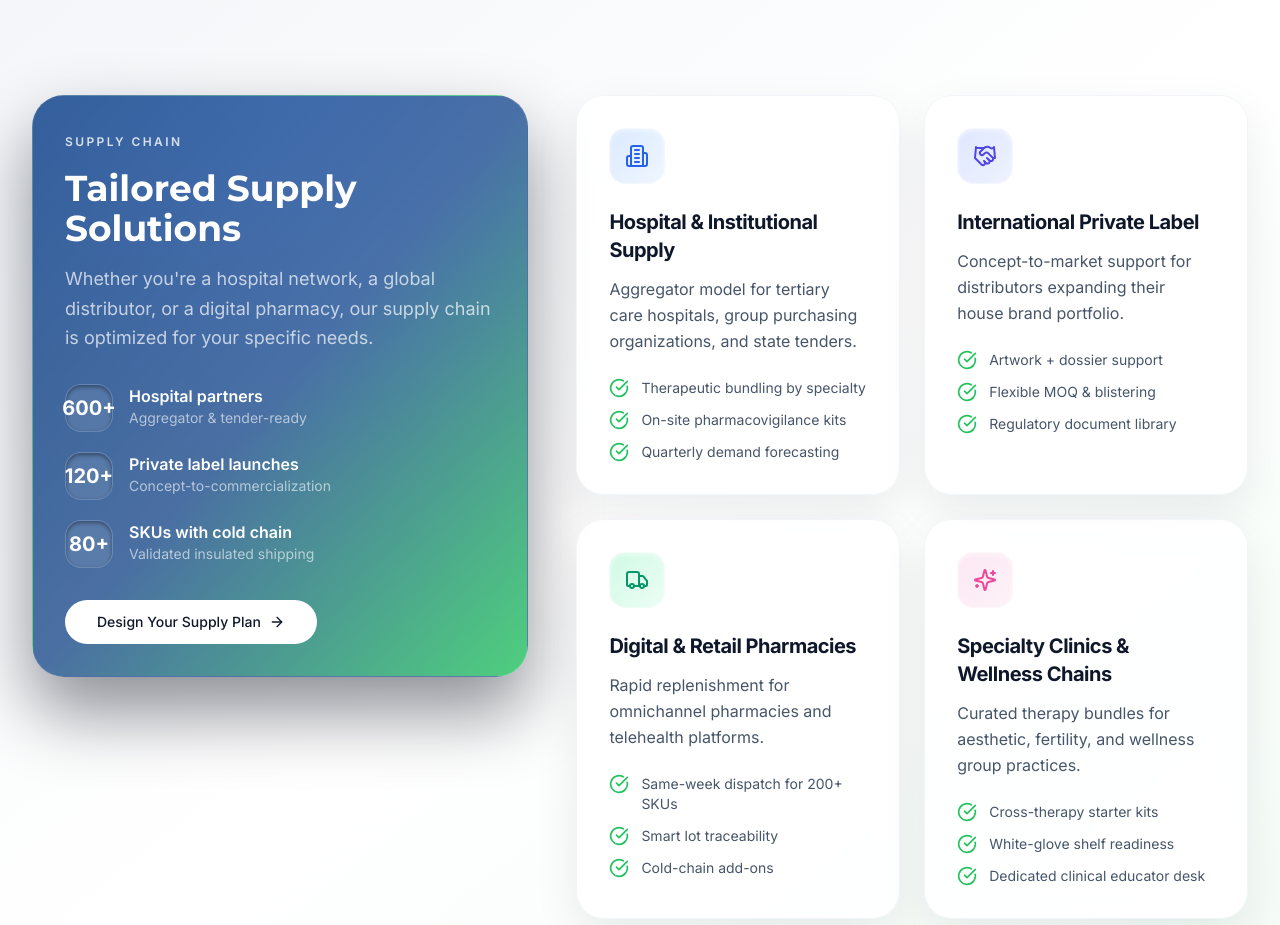
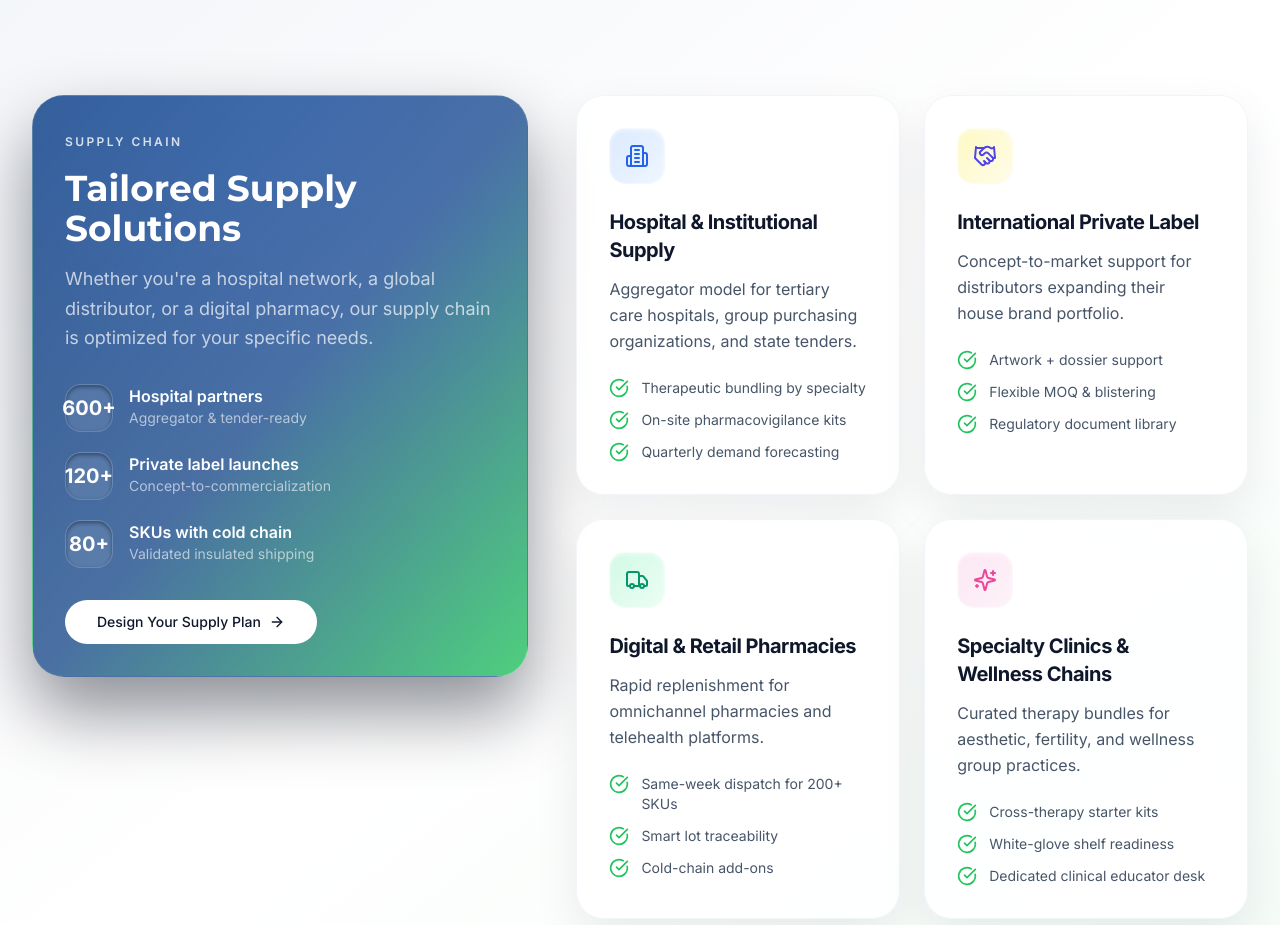
Before and after one commit to visheshsanghvi112/ambica-pharma-portal, a React (Vite) app: page / in a window 1280 px wide. Shown: the part 2820-3745 px from the top of the page. Built offline with nearby package versions, Linux system fonts and the light colour scheme.

Commit message:
Change Private Label card glow from indigo to yellow

```diff
--- a/src/pages/Index.tsx
+++ b/src/pages/Index.tsx
@@ -467,7 +467,7 @@ const Index = () => {
                     index === 0
                       ? 'hover:bg-blue-50/50 dark:hover:bg-blue-500/10 hover:shadow-[0_20px_60px_-10px_rgba(59,130,246,0.5)] hover:border-blue-500/30 hover:ring-blue-500/20'
                       : index === 1
-                        ? 'hover:bg-indigo-50/50 dark:hover:bg-indigo-500/10 hover:shadow-[0_20px_60px_-10px_rgba(99,102,241,0.5)] hover:border-indigo-500/30 hover:ring-indigo-500/20'
+                        ? 'hover:bg-yellow-50/50 dark:hover:bg-yellow-500/10 hover:shadow-[0_20px_60px_-10px_rgba(234,179,8,0.5)] hover:border-yellow-500/30 hover:ring-yellow-500/20'
                         : index === 2
                           ? 'hover:bg-emerald-50/50 dark:hover:bg-emerald-500/10 hover:shadow-[0_20px_60px_-10px_rgba(16,185,129,0.5)] hover:border-emerald-500/30 hover:ring-emerald-500/20'
                           : 'hover:bg-pink-50/50 dark:hover:bg-pink-500/10 hover:shadow-[0_20px_60px_-10px_rgba(236,72,153,0.5)] hover:border-pink-500/30 hover:ring-pink-500/20'
@@ -477,7 +477,7 @@ const Index = () => {
                     index === 0
                       ? 'bg-gradient-to-br from-blue-100 to-blue-50 dark:from-blue-900/30 dark:to-blue-800/20'
                       : index === 1
-                        ? 'bg-gradient-to-br from-indigo-100 to-indigo-50 dark:from-indigo-900/30 dark:to-indigo-800/20'
+                        ? 'bg-gradient-to-br from-yellow-100 to-yellow-50 dark:from-yellow-900/30 dark:to-yellow-800/20'
                         : index === 2
                           ? 'bg-gradient-to-br from-emerald-100 to-emerald-50 dark:from-emerald-900/30 dark:to-emerald-800/20'
                           : 'bg-gradient-to-br from-pink-100 to-pink-50 dark:from-pink-900/30 dark:to-pink-800/20'
```
